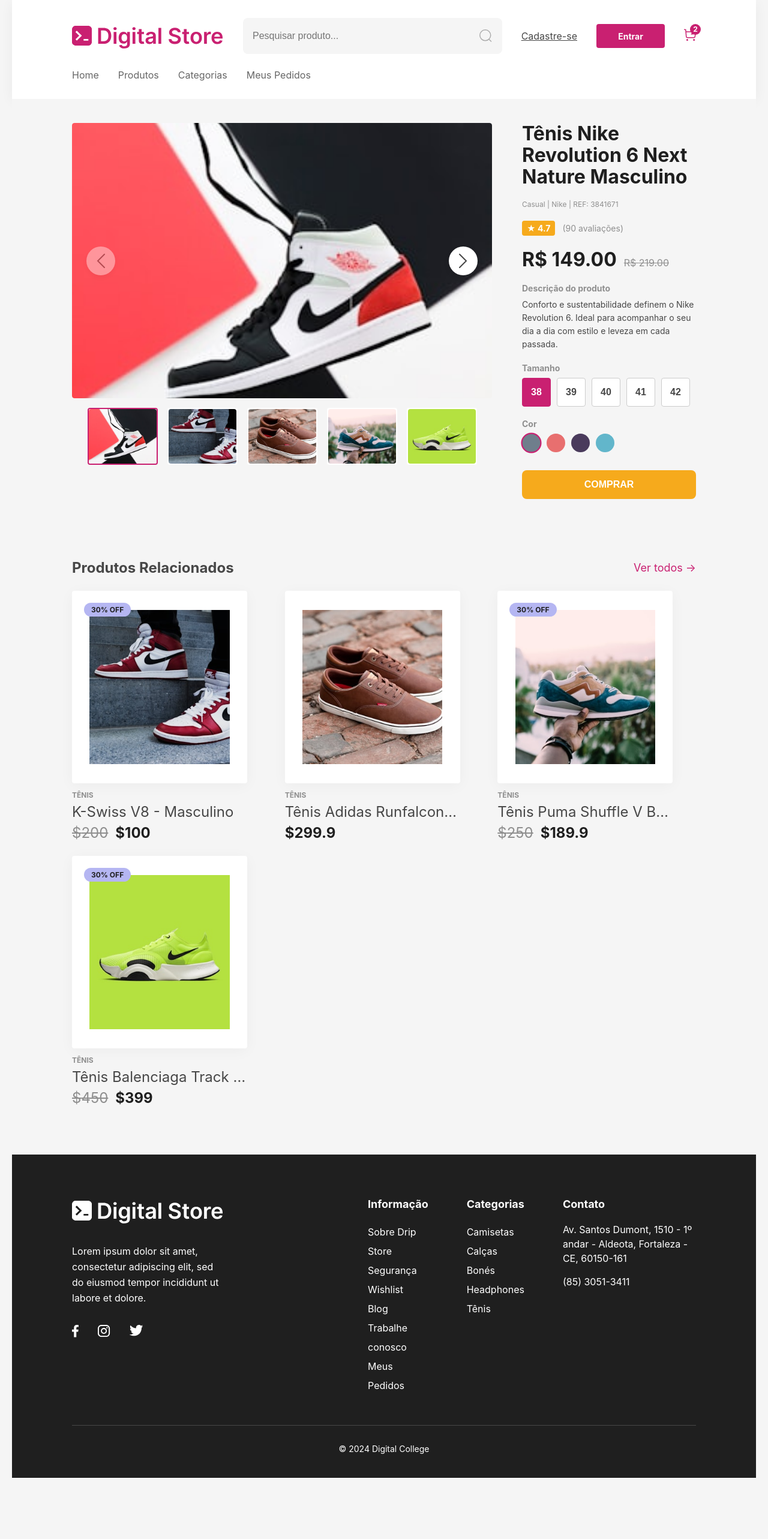
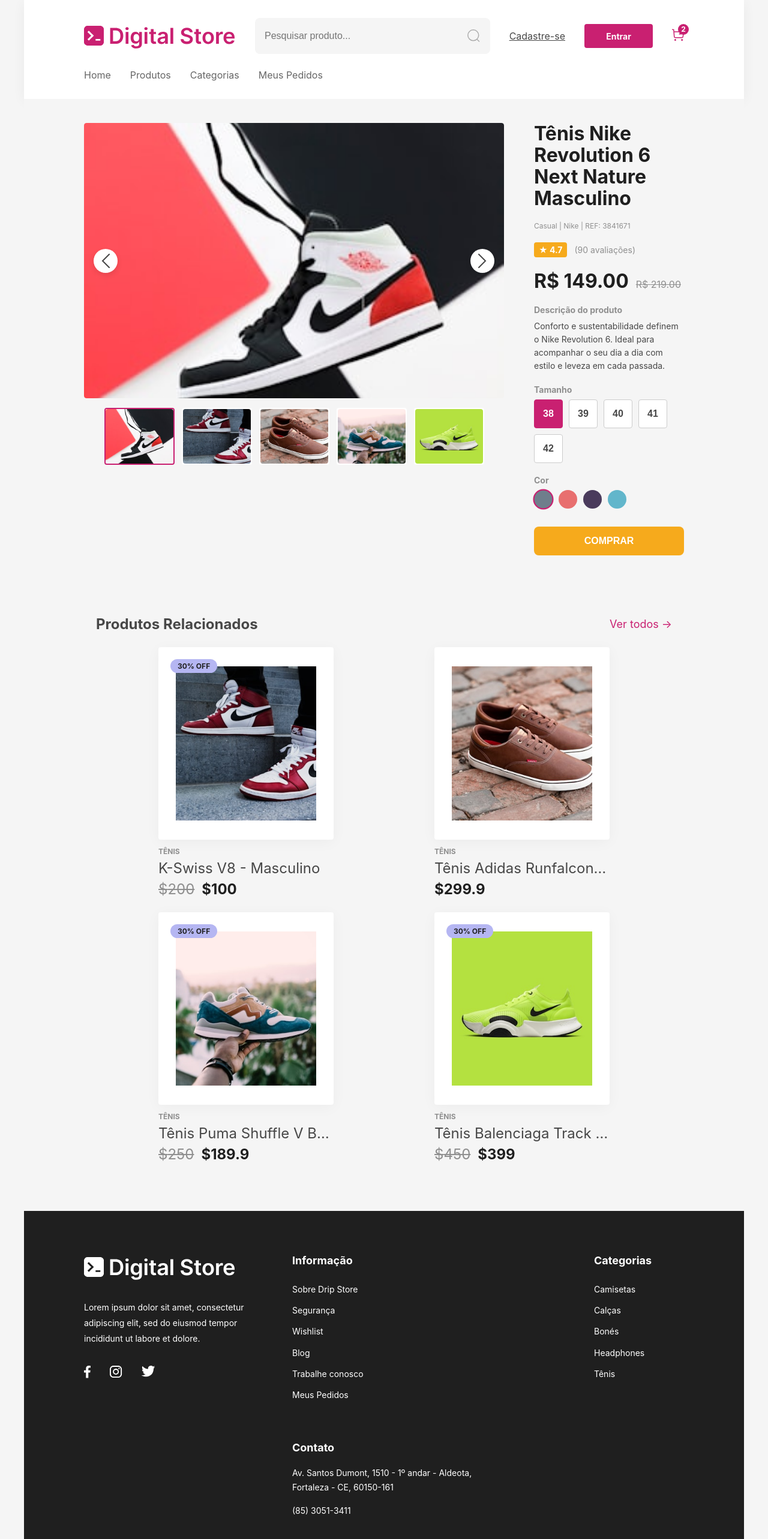
Before and after one commit to rubenspaulo/projeto-digital-store, a React (Vite) app: page /produto/1 in a window 1280 px wide. Shown: the top 2566 px of the page at 60% size. Before the commit the page ends 2464 px from the top, so only its background shows below. Built offline with nearby package versions, Linux system fonts and the light colour scheme.

Commit message:
style: ajuste de responsividade da homepage

```diff
--- a/src/components/Footer/Footer.css
+++ b/src/components/Footer/Footer.css
@@ -5,17 +5,26 @@
   display: flex;
   flex-direction: column;
   color: var(--white);
+  box-sizing: border-box;
 }
 
 .footer-content {
   display: flex;
   justify-content: space-between;
-  gap: 15rem;
+  align-items: flex-start;
+  flex-wrap: wrap;
+  gap: 40px;
   margin-bottom: 50px;
+  width: 100%;
+  max-width: 1240px;
+  margin-left: auto;
+  margin-right: auto;
 }
 
 .brand-container {
-  width: 307px;
+  flex: 1;
+  min-width: 280px;
+  max-width: 307px;
   display: flex;
   flex-direction: column;
   gap: 2rem;
@@ -25,6 +34,7 @@
   text-align: left;
   line-height: 26px;
   color: var(--white);
+  font-size: 14px;
 }
 
 .sns {
@@ -34,11 +44,18 @@
 
 .link-section {
   display: flex;
-  gap: 4rem;
-  width: 100%;
+  justify-content: space-between;
+  flex: 2;
+  gap: 60px;
+  flex-wrap: wrap;
 }
 
-.link-section h4 {
+.info-column {
+  min-width: 150px;
+}
+
+.link-section h4,
+.contact h4 {
   font-size: 18px;
   font-weight: bold;
   margin-bottom: 20px;
@@ -52,13 +69,15 @@
 }
 
 .link-section li {
-  line-height: 2rem;
+  line-height: 2.2rem;
+  white-space: nowrap;
 }
 
 .link-section li a {
   color: var(--white);
   text-decoration: none;
   transition: opacity 0.2s;
+  font-size: 14px;
 }
 
 .link-section li a:hover {
@@ -66,16 +85,24 @@
   text-decoration: underline;
 }
 
+.contact {
+  flex: 1;
+  min-width: 260px;
+  max-width: 300px;
+}
+
 .contact p {
   line-height: 24px;
   margin-bottom: 15px;
   color: var(--white);
+  font-size: 14px;
 }
 
 .footer-divider {
   border: none;
   border-top: 1px solid var(--dark-gray-2);
   margin-bottom: 30px;
+  width: 100%;
 }
 
 .footer-copy {
@@ -84,24 +111,39 @@
   color: var(--white);
 }
 
-/* --- ESTILOS RESPONSIVOS PARA MOBILE --- */
-@media (max-width: 768px) {
+@media (max-width: 900px) {
   .footer {
     padding: 40px 20px 20px 20px;
   }
 
   .footer-content {
     flex-direction: column;
-    gap: 3rem;
+    gap: 40px;
   }
 
   .brand-container {
-    width: 100%;
+    max-width: 100%;
   }
 
   .link-section {
-    flex-direction: column;
-    gap: 2.5rem;
+    flex-direction: row;
+    justify-content: space-between;
     width: 100%;
+    gap: 20px;
+  }
+
+  .contact {
+    max-width: 100%;
+  }
+
+  .link-section li {
+    white-space: normal;
   }
 }
+
+@media (max-width: 600px) {
+  .link-section {
+    flex-direction: column;
+    gap: 30px;
+  }
+}
--- a/src/components/Gallery/Gallery.css
+++ b/src/components/Gallery/Gallery.css
@@ -4,13 +4,13 @@
   gap: 16px;
   position: relative;
   overflow: hidden;
-  max-width: 1240px;
+  max-width: 100%;
 }
 
 .gallery-main-slide {
   position: relative;
   width: 100%;
-  height: 100%;
+  height: 450px;
   display: flex;
   align-items: center;
   justify-content: center;
@@ -18,11 +18,22 @@
   background-color: var(--light-gray-3);
 }
 
+@media (min-width: 768px) {
+  .gallery-main-slide {
+    height: 550px;
+  }
+}
+
+@media (min-width: 1024px) {
+  .gallery-main-slide {
+    height: 681px;
+  }
+}
+
 .gallery-main-image {
   width: 100%;
   height: 100%;
   object-fit: cover;
-  transition: transform 0.3s ease;
 }
 
 .gallery-arrow {
@@ -32,8 +43,8 @@
   background-color: var(--white);
   border: none;
   border-radius: 50%;
-  width: 48px;
-  height: 48px;
+  width: 40px;
+  height: 40px;
   display: flex;
   align-items: center;
   justify-content: center;
@@ -44,32 +55,35 @@
 }
 
 .gallery-prev {
-  left: 24px;
+  left: 16px;
 }
 
 .gallery-next {
-  right: 24px;
-}
-
-.gallery-arrow:disabled {
-  opacity: 0.4;
-  cursor: not-allowed;
+  right: 16px;
 }
 
 .gallery-thumbs {
   display: flex;
-  gap: 16px;
+  gap: 12px;
   justify-content: center;
+  flex-wrap: wrap;
 }
 
 .gallery-thumb-item {
-  width: 117px;
-  height: 95px;
+  width: 90px;
+  height: 75px;
   cursor: pointer;
   border: 2px solid transparent;
   transition: border-color 0.2s;
   overflow: hidden;
   background-color: var(--white);
+}
+
+@media (min-width: 768px) {
+  .gallery-thumb-item {
+    width: 117px;
+    height: 95px;
+  }
 }
 
 .gallery-thumb-item img {
--- a/src/components/Header/Header.css
+++ b/src/components/Header/Header.css
@@ -3,7 +3,7 @@
   background: var(--white);
   padding: 30px 100px;
   box-shadow: 0px 4px 20px rgba(0, 0, 0, 0.05);
-  max-width: 1240px;
+  max-width: 1440px;
   margin: 0 auto;
 }
 
--- a/src/components/ProductListing/ProductListing.css
+++ b/src/components/ProductListing/ProductListing.css
@@ -3,4 +3,6 @@
   grid-template-columns: repeat(auto-fill, minmax(292px, 1fr));
   gap: 24px;
   width: 100%;
+  padding-inline: 2rem;
+  justify-items: center;
 }
--- a/src/components/Section/Section.css
+++ b/src/components/Section/Section.css
@@ -1,12 +1,14 @@
 .section-container {
   width: 100%;
   margin: 40px 0;
+  padding: 0 20px;
 }
 
 .section-header {
   display: flex;
   align-items: center;
   margin-bottom: 24px;
+  width: 100%;
 }
 
 .section-header.left {
@@ -14,7 +16,9 @@
 }
 
 .section-header.center {
+  display: flex;
   justify-content: center;
+  align-items: center;
   position: relative;
 }
 
@@ -23,6 +27,7 @@
   font-weight: bold;
   color: var(--dark-gray-2);
   margin: 0;
+  text-align: center;
 }
 
 .section-link {
@@ -39,7 +44,7 @@
 
 .section-header.center .section-link {
   position: absolute;
-  right: 0;
+  right: 20px;
 }
 
 .section-content {
--- a/src/index.css
+++ b/src/index.css
@@ -15,7 +15,6 @@
   --white: #FFFFFF;
 }
 
-/* Reset básico e normalização */
 * {
   margin: 0;
   padding: 0;
@@ -26,7 +25,6 @@ body {
   font-family: 'Inter', sans-serif, system-ui;
   background-color: var(--light-gray-3);
   color: var(--dark-gray);
-  -webkit-font-smoothing: antialiased;
 }
 
 ul {
--- a/src/pages/HomePage/HomePage.css
+++ b/src/pages/HomePage/HomePage.css
@@ -3,33 +3,38 @@
   flex-direction: column;
   gap: 60px;
   width: 100%;
-  max-width: 1240px;
-  margin: 0 auto;
+  padding-bottom: 60px;
+  background-color: var(--white);
 }
 
 .collections-wrapper {
-  display: flex;
-  justify-content: center;
+  display: grid;
+  grid-template-columns: repeat(3, 1fr);
   gap: 20px;
-  flex-wrap: wrap;
   width: 100%;
 }
 
 .collection-image {
   border-radius: 4px;
-  width: 380px;
-  height: 250px;
+  width: 100%;
+  height: auto;
+  aspect-ratio: 380 / 250;
   object-fit: cover;
   box-shadow: 0px 4px 20px rgba(0, 0, 0, 0.05);
+  transition: transform 0.3s ease;
 }
 
-/* Grid de ícones circulares de categorias */
+.collection-image:hover {
+  transform: translateY(-4px);
+}
+
 .categories-circles-grid {
   display: flex;
   justify-content: center;
   gap: 48px;
   flex-wrap: wrap;
   width: 100%;
+  padding: 0 20px;
 }
 
 .category-circle-item {
@@ -78,10 +83,14 @@
   box-shadow: 0px 6px 30px rgba(0, 0, 0, 0.1);
 }
 
-/* Responsividade mobile */
 @media (max-width: 768px) {
   .homepage-container {
     gap: 30px;
+  }
+
+  .collections-wrapper {
+    grid-template-columns: 1fr;
+    justify-items: center;
   }
 
   .collection-image {
--- a/src/pages/Layout.css
+++ b/src/pages/Layout.css
@@ -1,7 +1,22 @@
 .layout-container {
   display: flex;
   flex-direction: column;
-  max-width: 1240px;
+  width: 100%;
+  max-width: 1440px;
   margin: 0 auto;
-  background:var(--white) ;
+  background-color: var(--light-gray-3);
+  padding: 0 20px;
 }
+
+@media (min-width: 1024px) {
+  .layout-container {
+    padding: 0 40px;
+  }
+}
+.main-content {
+  width: 100%;
+  max-width: 1440px;
+  margin: 0 auto;
+  display: flex;
+  flex-direction: column;
+}
--- a/src/pages/Layout.jsx
+++ b/src/pages/Layout.jsx
@@ -7,7 +7,7 @@ const Layout = ({ children }) => {
     <div className="layout-container">
       <Header />
 
-      <main>
+      <main className="main-content">
         {children}
       </main>
 
--- a/src/pages/ProductListingPage/ProductListingPage.css
+++ b/src/pages/ProductListingPage/ProductListingPage.css
@@ -66,7 +66,6 @@
   flex: 1;
 }
 
-/* Responsividade básica para telemóveis */
 @media (max-width: 768px) {
   .product-listing-page-container {
     flex-direction: column;
```
